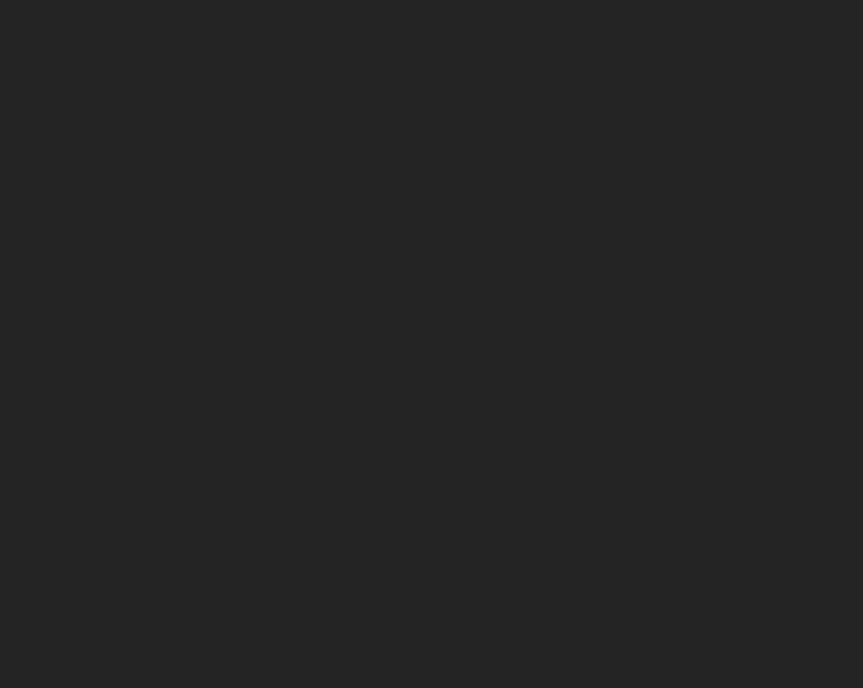
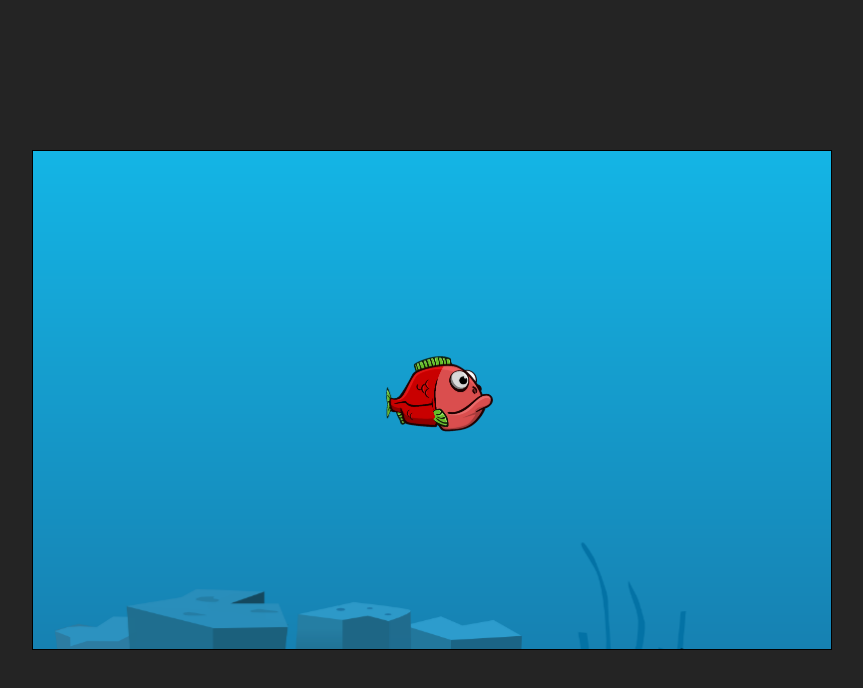
Before and after one commit to denchiklut/shark, a website built with Vite: page index.html in a window 1280 px wide. Shown: the whole page, without its empty margins (208-1071 px from the left). Built offline with nearby package versions, Linux system fonts and the light colour scheme.

Commit message:
feat: basic - add field view - add player view

```diff
--- a/src/main.ts
+++ b/src/main.ts
@@ -1,6 +1,39 @@
 import './style.css'
+import { Player } from './models/player'
+import { canvas, context } from './models/shared'
+import { Field } from './models/field'
+import { getAngle, getMousePos } from './utils'
 
-const canvas = document.getElementById('root') as HTMLCanvasElement
-const ctx = canvas.getContext('2d')
+context.font = '50px Georgia'
+canvas.width = 800
+canvas.height = 500
 
-console.log(ctx)
+const mouse = {
+	mouseDown: false
+}
+
+const player = new Player()
+const field = new Field()
+
+const draw = () => {
+	context.clearRect(0, 0, canvas.width, canvas.height)
+	field.draw(player)
+	player.draw()
+	requestAnimationFrame(draw)
+}
+
+draw()
+
+canvas.onmousemove = (event: MouseEvent) => {
+	if (mouse.mouseDown) {
+		const point = player.position
+		const cursor = getMousePos(event)
+		const ang = getAngle({ point, cursor })
+
+		player.changeAngle(ang)
+	}
+}
+
+canvas.onclick = () => {
+	mouse.mouseDown = true
+}
--- /dev/null
+++ b/src/models/field/index.ts
@@ -0,0 +1,24 @@
+import { canvas, context } from '../shared'
+import { Player } from '../player'
+import field from './field.png'
+
+const img = new Image()
+img.src = field
+
+export class Field {
+	private x = 0
+	private y = 0
+
+	public draw = (player: Player) => {
+		this.x = player.gamePos.x - canvas.width / 2
+		this.y = player.gamePos.y - canvas.height / 2
+
+		context.drawImage(
+			img,
+			this.x,
+			this.y,
+			canvas.width * 2,
+			canvas.height * 2
+		)
+	}
+}
--- /dev/null
+++ b/src/models/player/index.ts
@@ -0,0 +1,56 @@
+import { canvas, context } from '../shared'
+import right from './assets/fish-swim-right.png'
+import left from './assets/fish-swim-left.png'
+import { dep } from '../../utils'
+
+const playerLeft = new Image()
+playerLeft.src = left
+
+const playerRight = new Image()
+playerRight.src = right
+
+export class Player {
+	private angle = 0
+	private force = 3
+	public readonly position = { x: canvas.width / 2, y: canvas.height / 2 }
+	public gamePos = { x: 0, y: 0 }
+	private frameX = 0
+	private frameY = 0
+	private spriteWidth = 498
+	private spriteHeight = 327
+
+	public draw = () => {
+		const velocityX = this.force * Math.cos(this.angle)
+		const velocityY = this.force * Math.sin(this.angle)
+		const dx = this.gamePos.x - velocityX
+		const dy = this.gamePos.y - velocityY
+
+		if (dep(dx, canvas.width)) this.gamePos.x -= velocityX
+		if (dep(dy, canvas.height)) this.gamePos.y -= velocityY
+
+		let atan = Math.atan(this.angle)
+		if (atan > 0) atan *= -1
+
+		context.save()
+		context.translate(this.position.x, this.position.y)
+		context.rotate(this.angle)
+		context.translate(-this.position.x, -this.position.y)
+		context.drawImage(
+			atan > -1 ? playerRight : playerLeft,
+			this.frameX * this.spriteWidth,
+			this.frameY * this.spriteHeight,
+			this.spriteWidth,
+			this.spriteHeight,
+			this.position.x - 60,
+			this.position.y - 45,
+			this.spriteWidth / 4,
+			this.spriteHeight / 4
+		)
+
+		context.restore()
+	}
+
+	public changeAngle = (angle: number) => {
+		this.angle = angle
+	}
+}
--- /dev/null
+++ b/src/models/shared.ts
@@ -0,0 +1,2 @@
+export const canvas = document.getElementById('root') as HTMLCanvasElement
+export const context = canvas.getContext('2d') as CanvasRenderingContext2D
--- a/src/style.css
+++ b/src/style.css
@@ -13,3 +13,22 @@
 	-moz-osx-font-smoothing: grayscale;
 	-webkit-text-size-adjust: 100%;
 }
+
+* {
+	margin: 0;
+	padding: 0;
+	box-sizing: border-box;
+}
+
+body {
+	width: 100dvw;
+	height: 100dvh;
+	display: grid;
+	place-content: center;
+}
+
+#root {
+	width: 800px;
+	height: 500px;
+	border: 1px solid black;
+}
--- /dev/null
+++ b/src/utils.ts
@@ -0,0 +1,47 @@
+import { canvas } from './models/shared'
+
+interface Point {
+	x: number
+	y: number
+}
+
+interface Props {
+	point: Point
+	cursor: Point
+}
+
+export const dep = (item: number, dep: number) =>
+	item > -dep / 2 && item < dep / 2
+
+export const getAngle = ({ point, cursor }: Props) => {
+	return Math.atan2(cursor.y - point.y, cursor.x - point.x)
+}
+
+export const getMousePos = (evt: MouseEvent) => {
+	const rect = canvas.getBoundingClientRect()
+	const marginTop = Number(canvas.style.marginTop)
+
+	const x = evt.clientX - rect.left
+	const y = evt.clientY - rect.top - marginTop
+
+	return { x, y }
+}
+
+export const random = (min: number, max: number) => {
+	return Math.floor(Math.random() * (max - min + 1)) + min
+}
+
+export const getDistance = (i: Point, f: Point) => {
+	return Math.abs(Math.sqrt(Math.pow(f.x - i.x, 2) + Math.pow(f.y - i.y, 2)))
+}
+
+export const cirCollission = (
+	x1: number,
+	y1: number,
+	r1: number,
+	x2: number,
+	y2: number,
+	r2: number
+) => {
+	return getDistance({ x: x1, y: y1 }, { x: x2, y: y2 }) < r1 + r2
+}
```
Also changed, not shown: src/models/bubble/bubble-pop.png (added), src/models/field/field.png (added), src/models/player/assets/fish-swim-left.png (added), src/models/player/assets/fish-swim-right.png (added), 2 other files.
